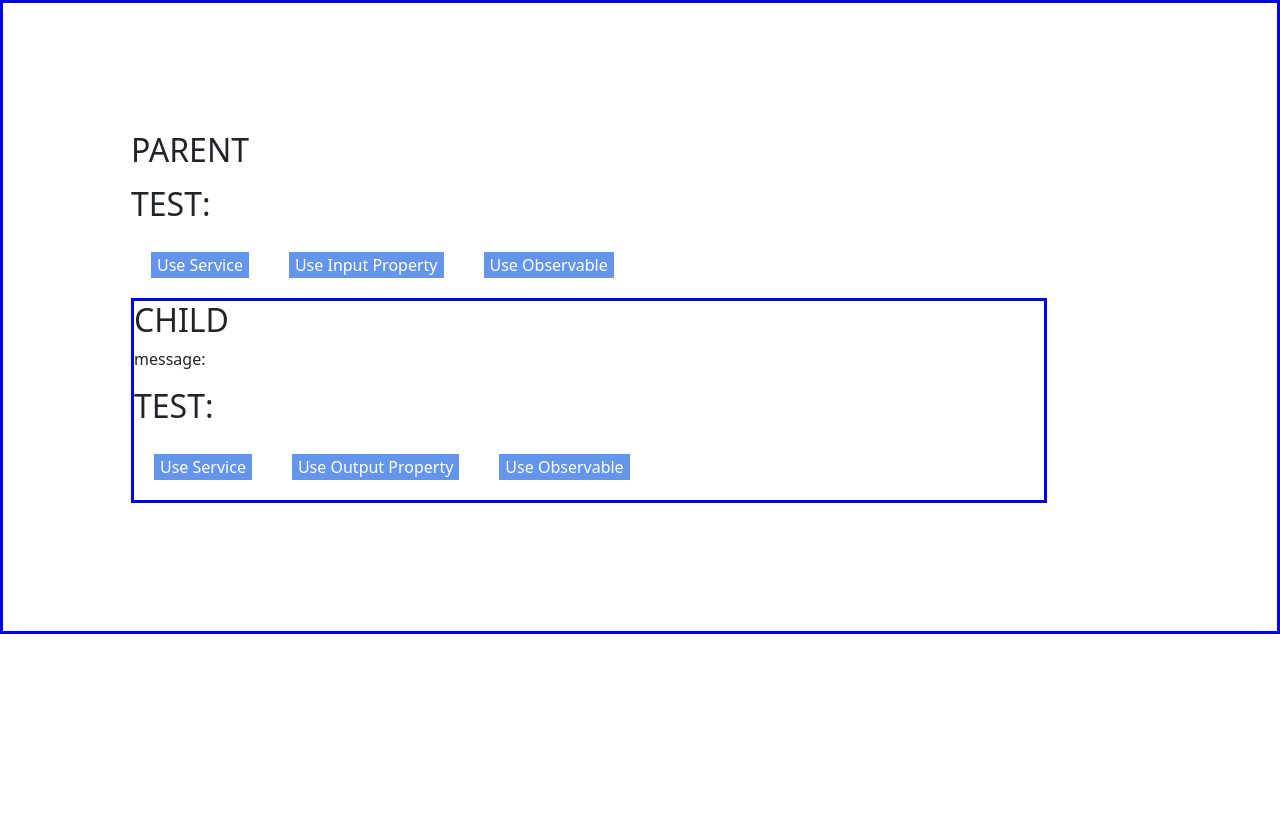
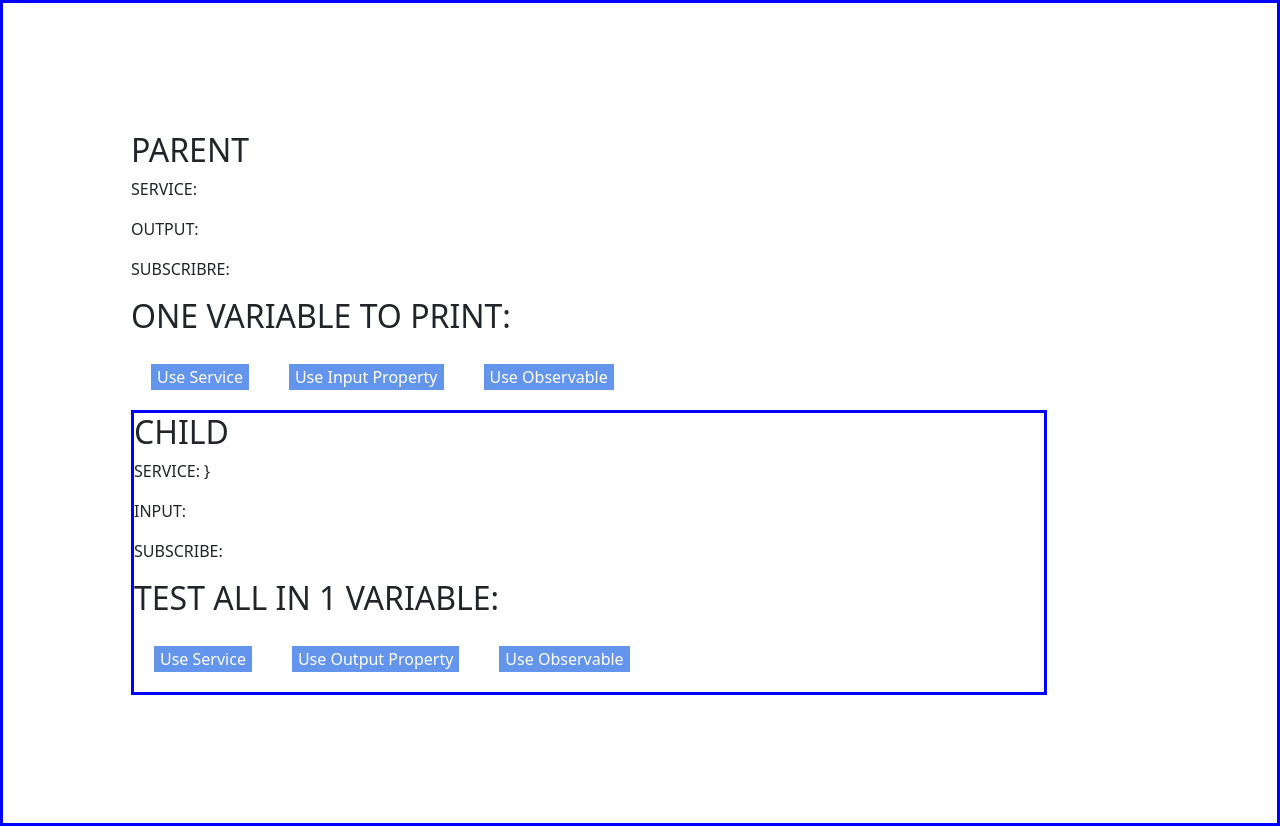
Before and after one commit to LitaGarcia/ComponentsCommunication, an Angular app: page / in a window 1280 px wide. Before the commit the page ends 800 px from the top, so only its background shows below. Built offline with nearby package versions, Linux system fonts and the light colour scheme.

Commit message:
implement observables

```diff
--- a/src/app/components/child/child.component.html
+++ b/src/app/components/child/child.component.html
@@ -1,8 +1,11 @@
 <div class="wrapper-child">
   <h2>child</h2>
-  <p>message: {{ message || parentMessage || getChildMessage }}</p>
-  <h2>TEST: {{ message }}</h2>
+  <p>SERVICE: {{ message }}}</p>
+  <p>INPUT: {{ parentMessage }}</p>
+  <P>SUBSCRIBE: {{ message }}</P>
+
+  <h2>TEST ALL IN 1 VARIABLE: {{ message }}</h2>
   <button (click)="updateParentMessageWithService()">use service</button>
   <button (click)="updateChildMessageWithOutput()">use output property</button>
-  <button (click)="updateChildMessageWithObservable()">use observable</button>
+  <button (click)="setChildMessageWithObservable()">use observable</button>
 </div>
--- a/src/app/components/child/child.component.ts
+++ b/src/app/components/child/child.component.ts
@@ -1,5 +1,5 @@
 import { Component, EventEmitter, Input, Output } from '@angular/core';
-import { Subscription } from 'rxjs';
+import { Observable, Subscription } from 'rxjs';
 import { ComponentsService } from '../components.service';
 
 @Component({
@@ -8,20 +8,29 @@ import { ComponentsService } from '../components.service';
   styleUrls: ['./child.component.css'],
 })
 export class ChildComponent {
-  @Input() parentMessage: string = '';
-  @Output() onChildSendMessage: EventEmitter<string> =
-    new EventEmitter<string>();
+  private _parentMessage: string = '';
+
+  get pMessage() {
+    return this._parentMessage;
+  }
+
+  @Input() set parentMessage(value: any) {
+    console.log('previously: ' + this._parentMessage);
+    this._parentMessage = value;
+    console.log('currently: ' + value);
+    this.message = value;
+  }
+
+  @Output()
+  onChildSendMessage: EventEmitter<string> = new EventEmitter<string>();
 
   message: string = '';
-  parentMessageSubs: string = '';
-  parentMessageSubscription: Subscription | undefined;
-  childMessageSubs: string = '';
+  parentMessageObservable$!: Observable<string>;
 
   constructor(private componentsService: ComponentsService) {
-    this.parentMessageSubscription =
-      this.componentsService.parentMessage$.subscribe((message) => {
-        this.message = message;
-      });
+    this.parentMessageObservable$ =
+      this.componentsService.parentMessageObservable$;
+    this.parentMessageObservable$.subscribe((msg) => (this.message = msg));
   }
 
   get getChildMessage() {
@@ -42,7 +51,7 @@ export class ChildComponent {
     );
   }
 
-  updateChildMessageWithObservable() {
-    this.componentsService.childMessage$.emit('child using observable');
+  setChildMessageWithObservable() {
+    this.componentsService.setChildMessage('child using service');
   }
 }
--- a/src/app/components/components.service.ts
+++ b/src/app/components/components.service.ts
@@ -1,4 +1,5 @@
-import { Injectable, EventEmitter } from '@angular/core';
+import { Injectable } from '@angular/core';
+import { BehaviorSubject, Observable, Observer, Subject } from 'rxjs';
 
 @Injectable({
   providedIn: 'root',
@@ -6,24 +7,33 @@ import { Injectable, EventEmitter } from '@angular/core';
 export class ComponentsService {
   private _parentMessage: string = '';
   private _childMessage: string = '';
-
-  parentMessage$: EventEmitter<string> = new EventEmitter<string>();
-  childMessage$: EventEmitter<string> = new EventEmitter<string>();
-
+  private _childMessage$: Subject<string> = new Subject();
+  childMessageObservable$: Observable<string> =
+    this._childMessage$!.asObservable();
+  private _parentMessage$: Subject<string> = new Subject();
+  parentMessageObservable$: Observable<string> =
+    this._parentMessage$!.asObservable();
   constructor() {}
 
-  get getParentMessage() {
+  getParentMessage() {
     return this._parentMessage;
   }
 
-  get getchildMessage() {
+  getchildMessage() {
     return this._childMessage;
   }
 
-  public updateParentMessageWithService(message: string) {
+  updateParentMessageWithService(message: string) {
     this._parentMessage = message;
   }
-  public updateChildMessageWithService(message: string) {
+  updateChildMessageWithService(message: string) {
     this._childMessage = message;
   }
+
+  setChildMessage(message: string) {
+    this._childMessage$.next(message);
+  }
+  setParentMessage(message: string) {
+    this._parentMessage$.next(message);
+  }
 }
--- a/src/app/components/parent/parent.component.html
+++ b/src/app/components/parent/parent.component.html
@@ -1,12 +1,14 @@
 <div class="wrapper-parent">
   <h2>parent</h2>
-<p></p>
-  <h2>test: {{ message }}</h2>
+  <p>SERVICE: {{ message }}</p>
+  <p>OUTPUT: {{ message }}</p>
+  <P>SUBSCRIBRE: {{ message }}</P>
+  <h2>One variable to print: {{ message }}</h2>
   <button (click)="updateChildMessageWithService()">use service</button>
   <button (click)="updateParentMessageWithInputProperty()">
     use input property
   </button>
-  <button (click)="updateParentMessageWithObservable()">use observable</button>
+  <button (click)="setParentMessageWithObservable()">use observable</button>
   <app-child
     (onChildSendMessage)="getchildMessage($event)"
     [parentMessage]="parentMessage"
--- a/src/app/components/parent/parent.component.ts
+++ b/src/app/components/parent/parent.component.ts
@@ -1,6 +1,6 @@
 import { Component } from '@angular/core';
 import { ComponentsService } from '../components.service';
-import { Subscription } from 'rxjs';
+import { Observable, Subscription } from 'rxjs';
 
 @Component({
   selector: 'app-parent',
@@ -11,20 +11,19 @@ export class ParentComponent {
   message: string = '';
   parentMessage: string = '';
   parentMessageSubs: string = '';
-  childMessageSubscription: Subscription;
+  childMessageObservable$!: Observable<string>;
 
   constructor(private componentsService: ComponentsService) {
-    this.childMessageSubscription =
-      this.componentsService.childMessage$.subscribe((message) => {
-        this.message = message;
-      });
+    this.childMessageObservable$ =
+      this.componentsService.childMessageObservable$;
+    this.childMessageObservable$.subscribe((msg) => (this.message = msg));
   }
 
   getchildMessage(e: string) {
     this.message = e;
   }
 
-  get getParentMessage() {
+  getParentMessage() {
     return this.componentsService.getParentMessage;
   }
 
@@ -35,9 +34,8 @@ export class ParentComponent {
   // ngOnDestroy() {
   //   this.childMessageSubscription?.unsubscribe();
   // }
-
-  updateParentMessageWithObservable() {
-    this.componentsService.parentMessage$.emit('parent using observable');
+  setParentMessageWithObservable() {
+    this.componentsService.setParentMessage('parent using observable');
   }
 
   updateChildMessageWithService() {
```
